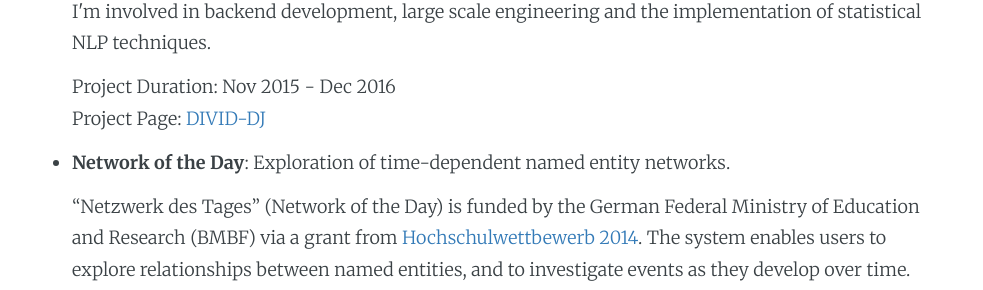
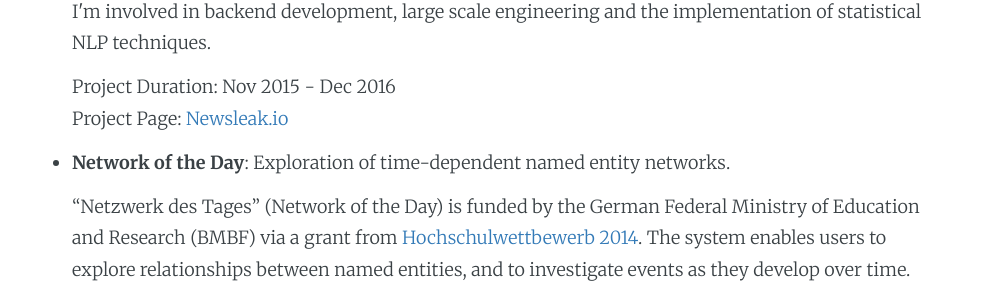
Before and after one commit to Tooa/tooa.github.io, a Jekyll site: the page built from projects/index.html, in a window 1280 px wide. Shown: the part 418-708 px from the top of the page, without its empty margins (148-1131 px from the left). Built offline with Jekyll 4.4.1, drawn with Linux system fonts in a browser that asks for light colours; nearby versions of some CDN libraries; library files that are not in the unit come from our copies.

Commit message:
fix: update more broken links

```diff
--- a/_data/projects.yml
+++ b/_data/projects.yml
@@ -9,7 +9,7 @@
     one of eight projects to be funded by Volkswagen foundation under the call
     <a href="https://www.volkswagenstiftung.de/datenjournalismus.html" target="_blank">"Science and Data-Driven Journalism"</a>. I'm involved in backend development, large scale engineering and the implementation of statistical NLP techniques.
   duration: Nov 2015 - Dec 2016
-  page: <a href="https://www.lt.informatik.tu-darmstadt.de/de/research/divid-djdata-extraction-and-interactive-visualization-of-unexplored-textual-datasets-for-investigative-data-driven-journalism/" target="_blank">DIVID-DJ</a>
+  page: <a href="https://www.newsleak.io/" target="_blank">Newsleak.io</a>
   active: false
 
 - title: Network of the Day
@@ -21,7 +21,7 @@
     Cooperative tagging of relationships is enabled through the active involvement of users. The system is available online for a broad user audience.
     I was involved in backend development and the implementation of statistical NLP techniques.
   duration: Apr 2014 - Nov 2014
-  page: <a href="http://www.tagesnetzwerk.de" target="_blank">NoD</a>
+  page: <a href="https://www.inf.uni-hamburg.de/en/inst/ab/lt/resources/demos/network-of-the-day.html" target="_blank">NoD</a>
   active: false
 
 - title: KaVE-Project
```
